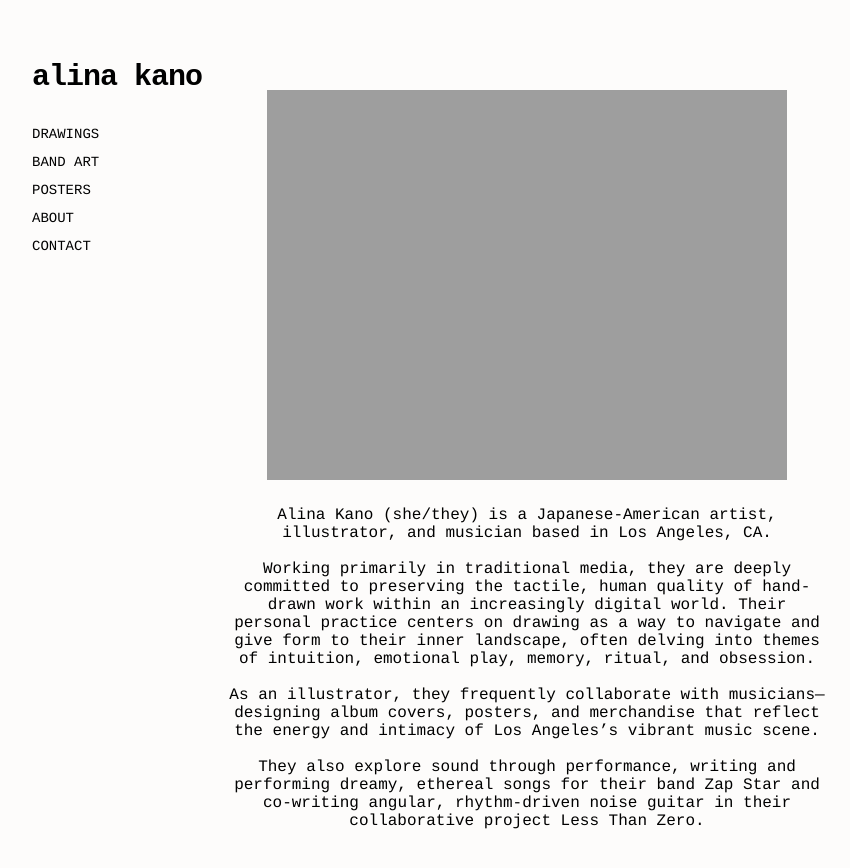
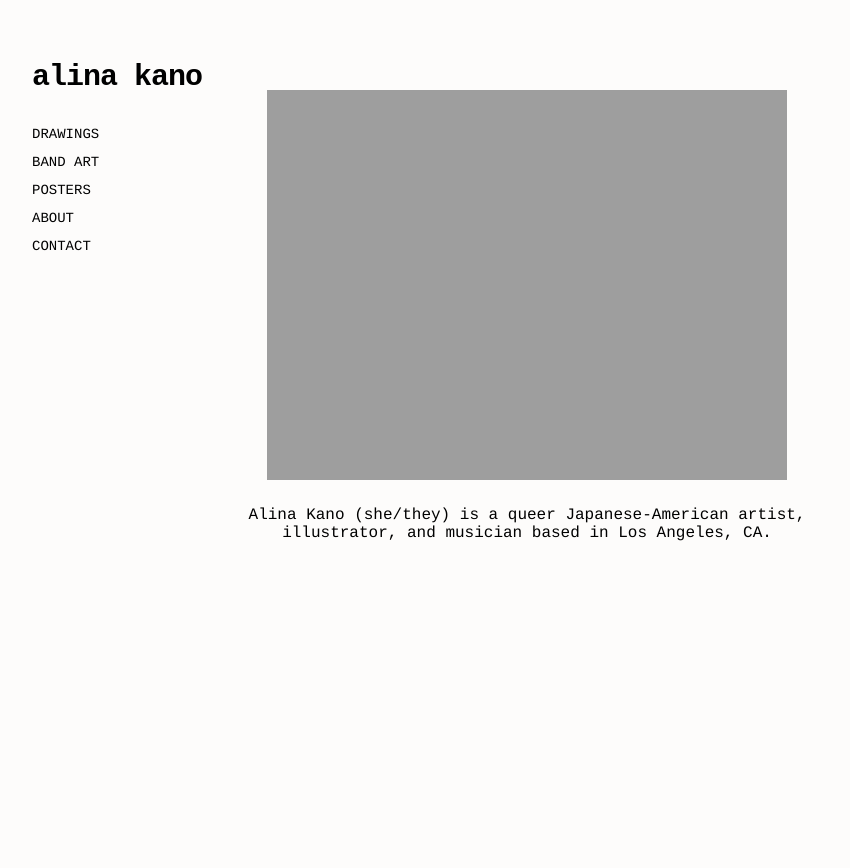
Before and after one commit to alinakano/alinakano.github.io, a Jekyll site: the page about/index.html, which Jekyll copies as it is, in a window 1280 px wide. Shown: the top 868 px of the page, without its empty margins (23-873 px from the left). Built offline with Jekyll 4.4.1, drawn with Linux system fonts in a browser that asks for light colours.

Commit message:
Revise artist description in about/index.html
Updated artist description to include 'queer' identity.

```diff
--- a/about/index.html
+++ b/about/index.html
@@ -247,18 +247,7 @@
 					<a href="../images/aboutme/*.jpeg"> <img src="../images/aboutme/*.jpeg"></a>
 					</figure>
 
-					<p>Alina Kano (she/they) is a Japanese-American artist, illustrator, and musician based in Los Angeles, CA.
-						<br><br>
-						Working primarily in traditional media, they are deeply committed to preserving the tactile,
-						human quality of hand-drawn work within an increasingly digital world. Their personal practice
-						centers on drawing as a way to navigate and give form to their inner landscape, often delving into themes
-						of intuition, emotional play, memory, ritual, and obsession.
-						<br><br>
-						As an illustrator, they frequently collaborate with musicians—designing album covers, posters, and merchandise
-						that reflect the energy and intimacy of Los Angeles’s vibrant music scene.
-						<br><br>
-						They also explore sound through performance, writing and performing dreamy, ethereal songs for their band Zap Star and co-writing
-						angular, rhythm-driven noise guitar in their collaborative project Less Than Zero.
+					<p>Alina Kano (she/they) is a queer Japanese-American artist, illustrator, and musician based in Los Angeles, CA.
 					</p>
 				</div>
 			</section>
```
